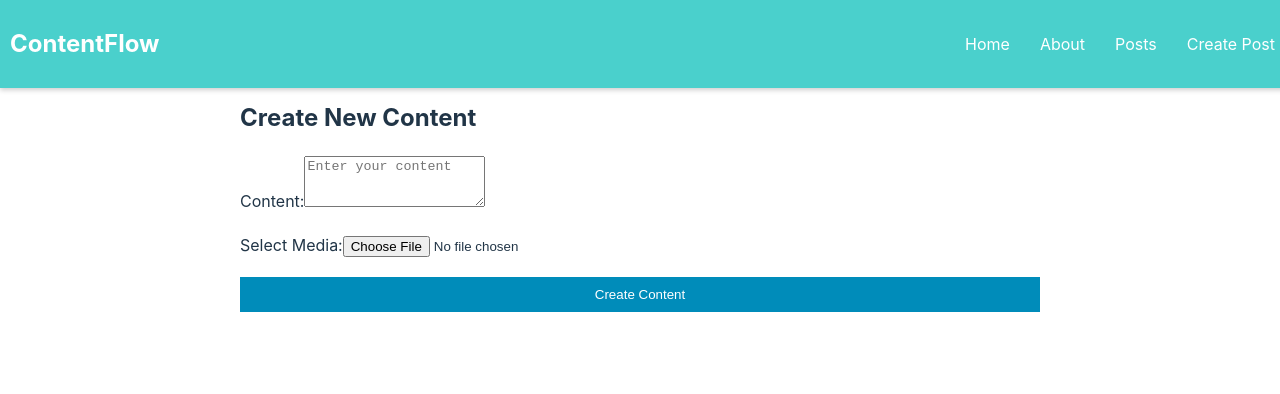
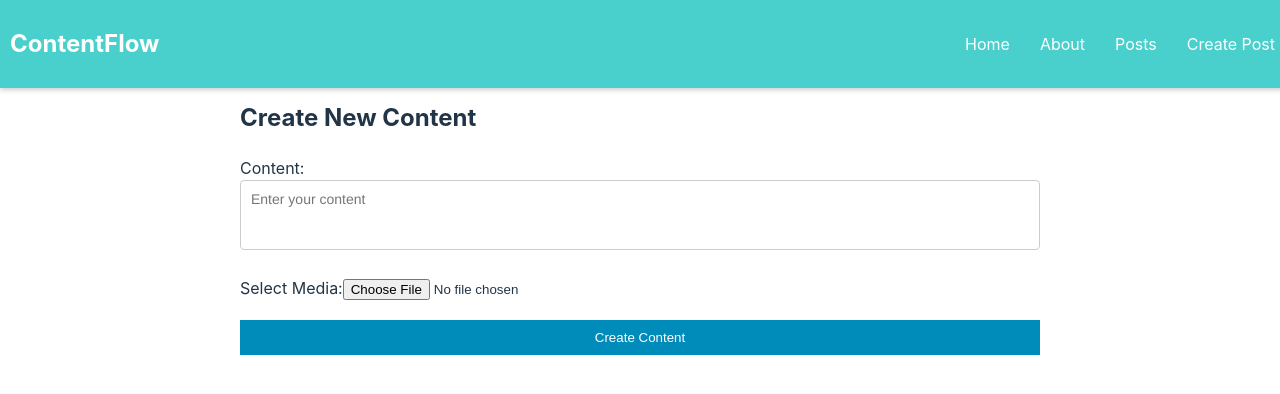
Before and after one commit to Thundem/ContentFlow, a React (Vite) app in the folder client/: page /create in a window 1280 px wide. Shown: the top 394 px of the page. Built offline with nearby package versions, Linux system fonts and the light colour scheme.

Commit message:
added styles for media

```diff
--- a/client/src/components/style/CreatePost.module.css
+++ b/client/src/components/style/CreatePost.module.css
@@ -7,10 +7,12 @@
 .form {
     display: flex;
     flex-direction: column;
+    align-items: center;
 }
 
 .formGroup {
     margin-bottom: 20px;
+    width: 100%;
 }
 
 .cropperContainer {
@@ -32,14 +34,25 @@
 
 .preview {
     margin-bottom: 20px;
+    width: 100%;
+    max-width: 800px;
+    aspect-ratio: 4 / 3;
+    overflow: hidden;
+    position: relative;
+    display: flex;
+    align-items: center;
+    justify-content: center;
 }
 
-.preview img {
+.preview img,
+.preview video {
     max-width: 100%;
-    height: auto;
+    max-height: 100%;
+    object-fit: cover;
 }
 
 .submitButton {
+    width: 100%;
     padding: 10px 20px;
     background-color: #008cba;
     color: white;
@@ -50,3 +63,14 @@
 .submitButton:hover {
     background-color: #007bb5;
 }
+
+.textarea {
+    width: 100%;
+    padding: 10px;
+    font-size: 14px;
+    font-family: Helvetica, Arial, sans-serif;
+    resize: none;
+    border: 1px solid #ccc;
+    border-radius: 4px;
+    box-sizing: border-box;
+}
```
